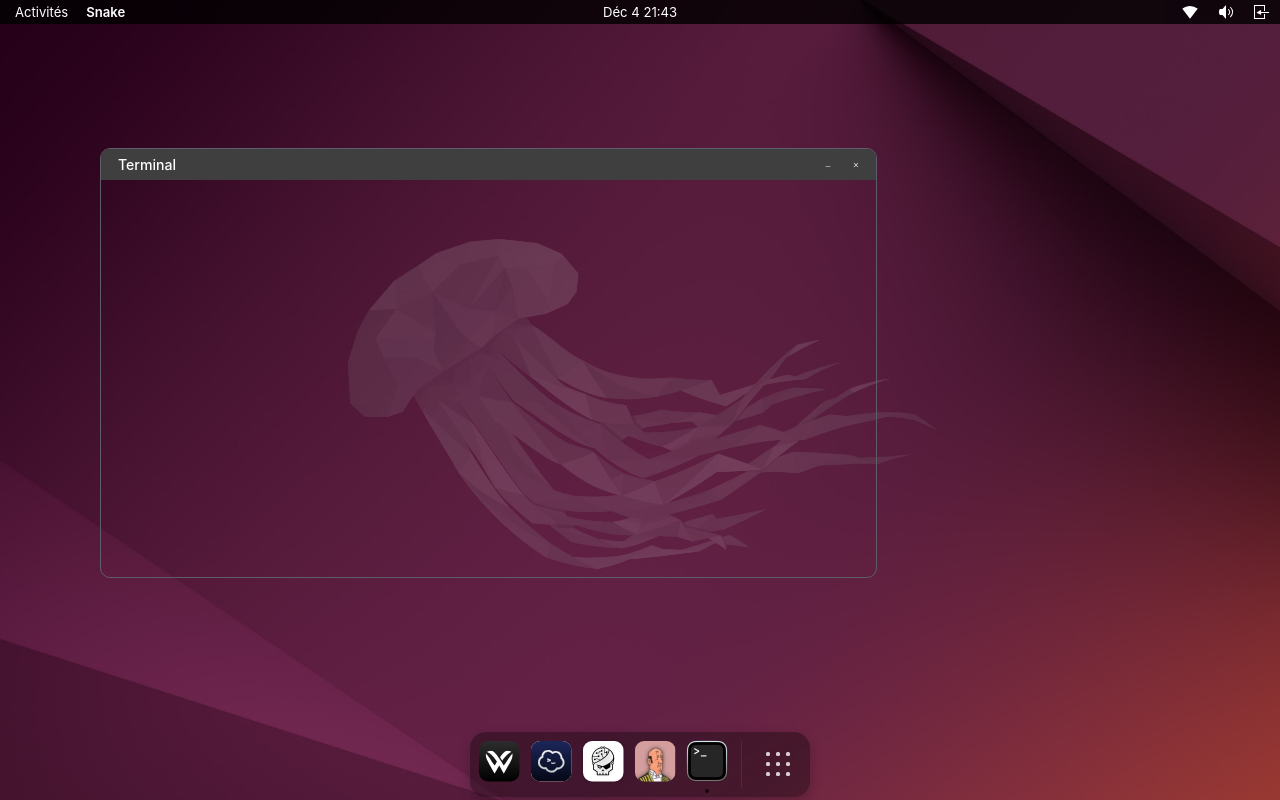
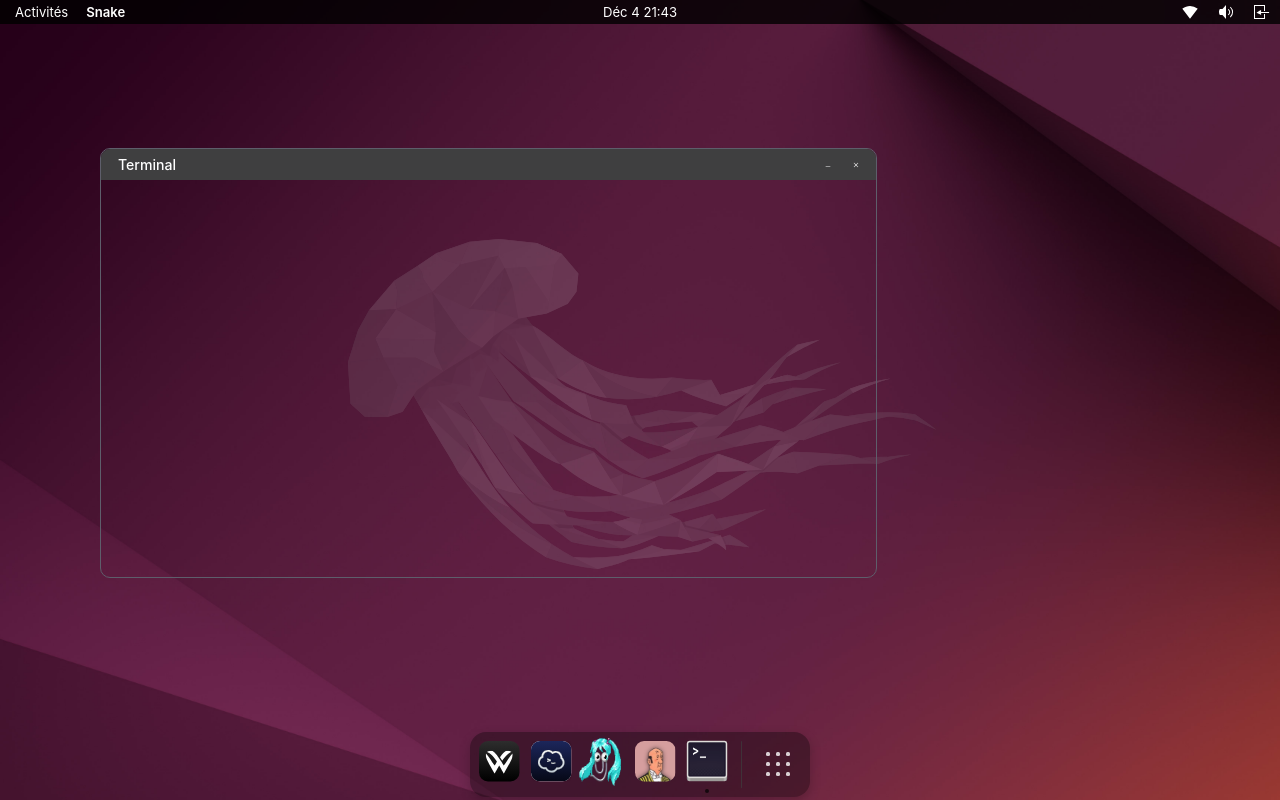
Before and after one commit to panda2742/NDI-2025, a React (Vite) app in the folder front/: page / in a window 1280 px wide. Built offline with nearby package versions, Linux system fonts and the light colour scheme; a web font is replaced by a local one.

Commit message:
new icons

```diff
--- a/front/index.html
+++ b/front/index.html
@@ -2,9 +2,9 @@
 <html lang="fr">
   <head>
     <meta charset="UTF-8" />
-    <link rel="icon" type="image/svg+xml" href="/vite.svg" />
+    <link rel="icon" type="image/svg+xml" href="https://nird.forge.apps.education.fr/favicon.ico" />
     <meta name="viewport" content="width=device-width, initial-scale=1.0" />
-    <title>PETIT Romeo - Portfolio</title>
+    <title>NIRD</title>
   </head>
   <body>
     <div id="root"></div>
--- a/front/src/App.tsx
+++ b/front/src/App.tsx
@@ -135,10 +135,10 @@ function Ubuntu() {
                                     type={app.type}
                                     resizable={app.resizable}
                                     key={groupIndex + appIndex}
-                                    onMouseDown={(e) => {
+                                    onMouseDown={(e:any) => {
                                         handleZIndexBoost(e, app);
                                     }}
-                                    updateState={(newState) =>
+                                    updateState={(newState:any) =>
                                         updateAppState(app.id, newState)
                                     }
                                 >
--- a/front/src/default_apps.tsx
+++ b/front/src/default_apps.tsx
@@ -3,7 +3,6 @@ import { ReactElement } from "react";
 // import { ProjectTemplate } from '@atoms/project_template/project_template.tsx';
 // import { Terminal } from '@molecules/terminal/terminal.tsx';
 
-import { Contact } from "@molecules/contact/contact.tsx";
 import {
     OkNestorProject,
     Clipouille,
@@ -27,7 +26,8 @@ export interface IApp {
         | "terminal"
         | "contact"
         | "document"
-        | "pages";
+        | "pages"
+        | "clipouille";
     state: 0 | 1 | 2;
     type: "application" | "project" | "contact";
     onClick?: () => void;
@@ -60,7 +60,7 @@ export const defaultApps: IApp[][] = [
             label: "Clipouille",
             id: "clipouille",
             content: <Clipouille key={"clipouille"} />,
-            iconKey: "rootme",
+            iconKey: "clipouille",
             state: 0,
             type: "project",
             pinnedToDock: true,
--- a/front/src/design-system/atoms/app_icon/app_icon.tsx
+++ b/front/src/design-system/atoms/app_icon/app_icon.tsx
@@ -9,6 +9,7 @@ import Contact from './icons/Contact.png';
 import Document from './icons/Documents.png';
 import Pages from './icons/Pages.png';
 import Terminal from './icons/Terminal.png';
+import Clipouille from './icons/Clipouille.png';
 
 const icons = {
     whatsweb: WhatsWeb,
@@ -20,12 +21,13 @@ const icons = {
     contact: Contact,
     document: Document,
     pages: Pages,
+    clipouille: Clipouille,
 };
 
 export interface IconProps {
     label: string;
     state: 0 | 1 | 2;
-    iconKey: 'whatsweb' | 'whatsecosystem' | 'server' | 'rootme' | 'oknestor' | 'contact' | 'terminal' | 'document' | 'pages';
+    iconKey: 'whatsweb' | 'whatsecosystem' | 'server' | 'rootme' | 'oknestor' | 'contact' | 'terminal' | 'document' | 'pages' | 'clipouille';
     index: number;
     onClick?: () => void;
 }
```
Also changed, not shown: front/src/design-system/atoms/app_icon/icons/Clipouille.png (added), front/src/design-system/atoms/app_icon/icons/Terminal.png.
